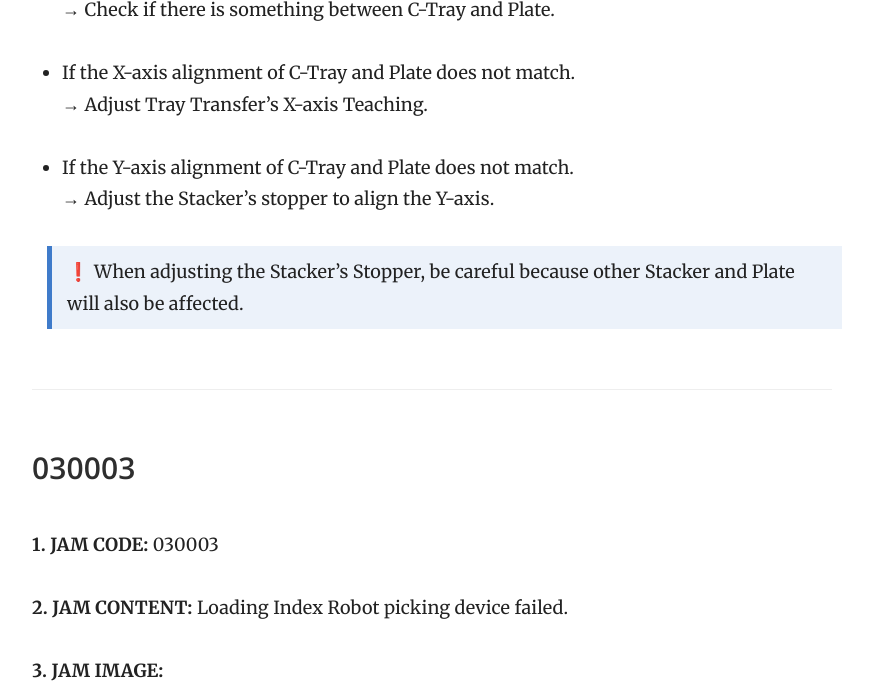
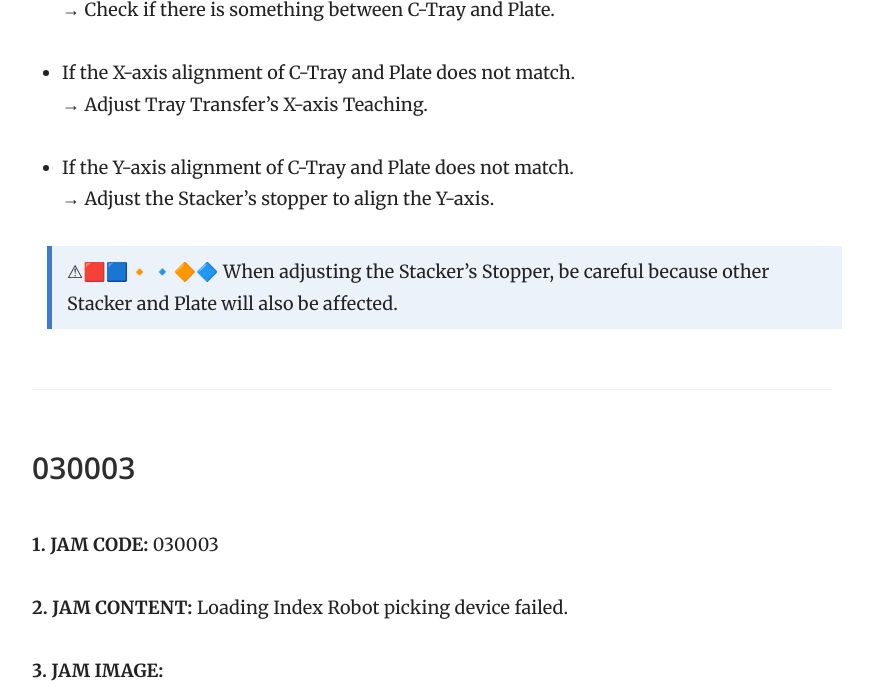
Before and after one commit to lte0609/ht_kr, a Jekyll site: the page built from _docs/troubleshooting/jamcode.md, in a window 1280 px wide and 900 px high, scrolled down 1148 px, cut to the strip 0-694 px from the top of the window. Shown: the whole strip, without its empty margins (358-1231 px from the left). Built offline with Jekyll 4.4.1, drawn with Linux system fonts in a browser that asks for light colours.

```diff
--- a/_docs/troubleshooting/jamcode.md
+++ b/_docs/troubleshooting/jamcode.md
@@ -30,7 +30,7 @@ order: 1
 * If the Y-axis alignment of C-Tray and Plate does not match.
   → Adjust the Stacker's stopper to align the Y-axis.
 
-  > ❗ When adjusting the Stacker's Stopper, be careful because other Stacker and Plate will also be affected.
+  > ⚠🟥🟦🔸🔹🔶🔷 When adjusting the Stacker's Stopper, be careful because other Stacker and Plate will also be affected.
 
 
 ### 030003
```
